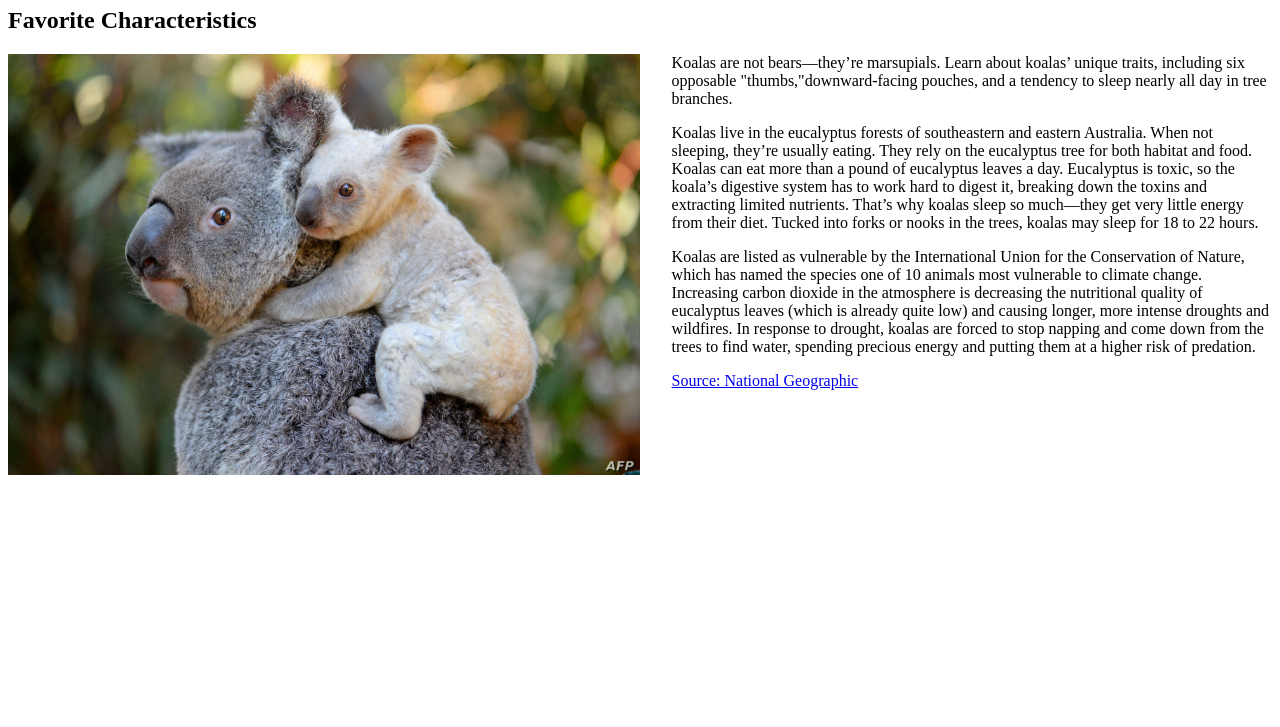
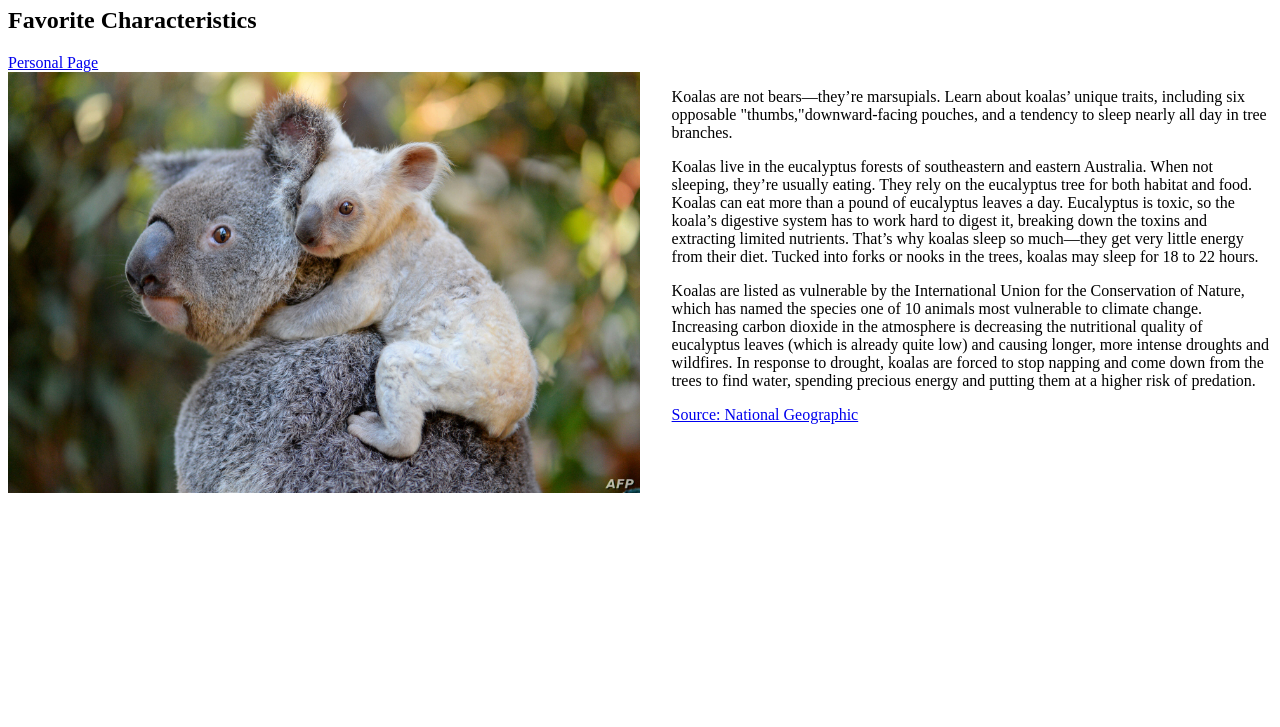
Before and after one commit to dgr993/Favorite-Animal, a plain HTML site: page index.html in a window 1280 px wide. Shown: the part 73-800 px from the top of the page. Drawn offline with Linux system fonts and the light colour scheme.

Commit message:
Added nav for personal page

```diff
--- a/index.html
+++ b/index.html
@@ -11,7 +11,9 @@
     <header class="hero"><h1>Koala</h1></header>
         <main>
             <h2>Favorite Characteristics</h2>
-
+            <nav>
+                <a href="https://dgr993.github.io/Personal-Page/">Personal Page</a>
+            </nav>
             <div>
                 <img src="koala.jpg" alt="Koala_and_cub">
                 <!-- <a id="source" href="https://www.nationalgeographic.com/animals/mammals/k/koala/">Source: National Geographic</a> -->
```
